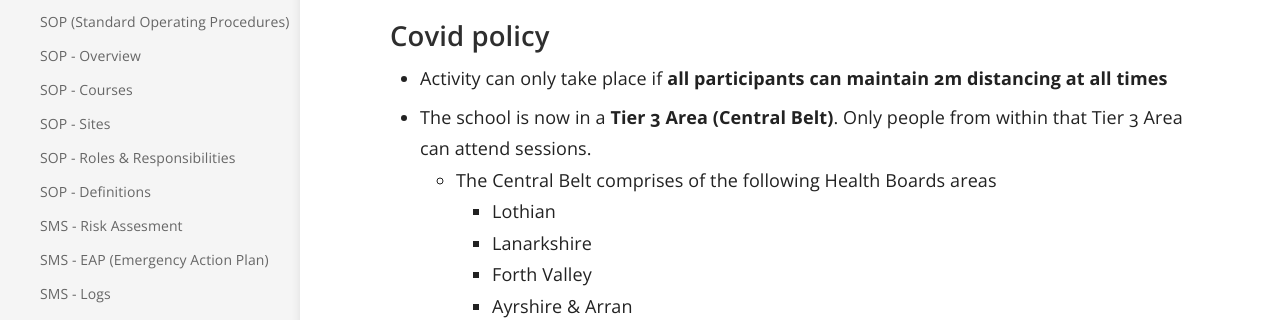
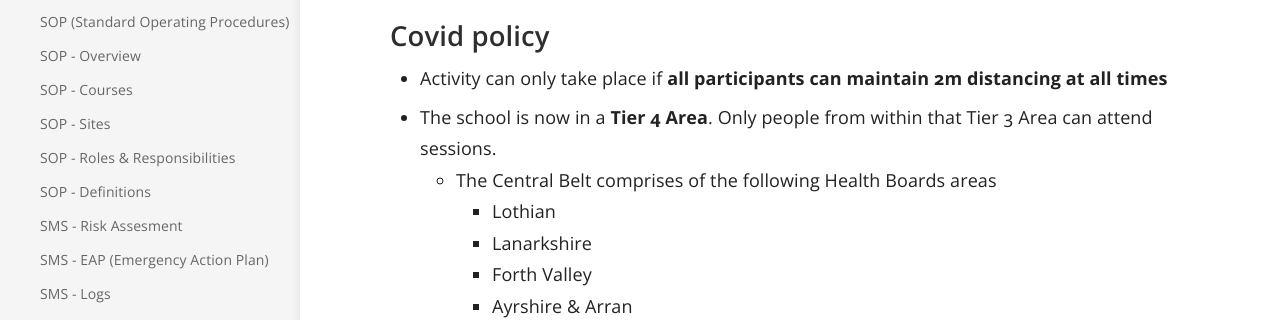
Before and after one commit to numbat70/clyde, a Jekyll site: the page built from _docs/Content/28-SUP_SMS_COVID.md, in a window 1280 px wide. Shown: the part 270-590 px from the top of the page. Built offline with Jekyll 4.4.1, drawn with Linux system fonts in a browser that asks for light colours.

Commit message:
Update 28-SUP_SMS_COVID.md
mk

```diff
--- a/_docs/Content/28-SUP_SMS_COVID.md
+++ b/_docs/Content/28-SUP_SMS_COVID.md
@@ -6,7 +6,7 @@
 
 ## Covid policy
 - Activity can only take place if **all participants can maintain 2m distancing at all times**
-- The school is now in a **Tier 3 Area (Central Belt)**. Only people from within that Tier 3 Area can attend sessions.
+- The school is now in a **Tier 4 Area**. Only people from within that Tier 3 Area can attend sessions.
 	- The Central Belt comprises of the following Health Boards areas
 		- Lothian
 		- Lanarkshire
```
